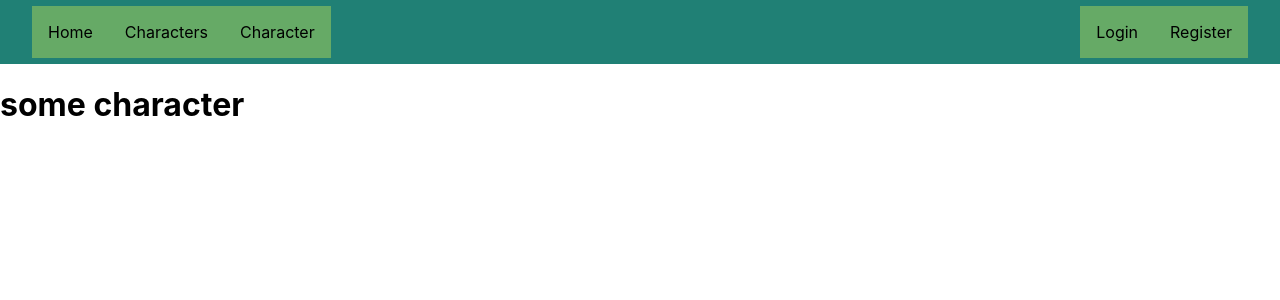
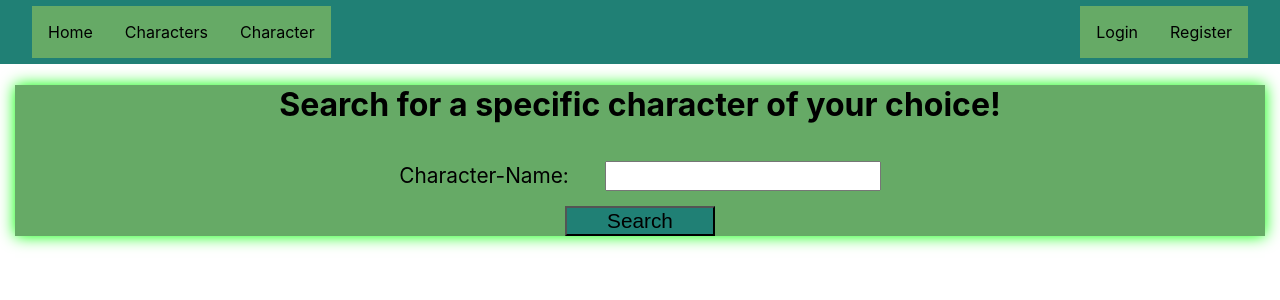
Before and after one commit to HDraba/marvel-app-react-ts, a Next.js app: page /character in a window 1280 px wide. Shown: the top 300 px of the page. Built offline with nearby package versions, Linux system fonts and the light colour scheme.

Commit message:
error loading order [name] index

```diff
--- a/components/ui/Button.module.css
+++ b/components/ui/Button.module.css
@@ -4,6 +4,7 @@
     background-color: #208075;
     cursor: pointer;
     width: 150px;
+    font-size: 1.3rem;
 }
 
 .button:focus, .button:hover {
--- a/components/ui/Card.module.css
+++ b/components/ui/Card.module.css
@@ -3,4 +3,5 @@
 .card {
     background-color: #6a6;
     box-shadow: 0 0 15px lime;
+    margin: 15px    ;
 }
--- a/package.json
+++ b/package.json
@@ -20,5 +20,8 @@
     "react": "18.2.0",
     "react-dom": "18.2.0",
     "typescript": "4.9.3"
+  },
+  "devDependencies": {
+    "@types/md5": "^2.3.2"
   }
 }
--- a/pages/auth/login.module.css
+++ b/pages/auth/login.module.css
@@ -3,11 +3,13 @@
     /* justify-content: space-between; */
     text-align: center;
     color: black;
+    font-size: 1.3rem;
 }
 
 
-.authWrapper div, .authWrapper label {
-    margin: 20px;
+.authWrapper div, .authWrapper label, .authWrapper input {
+    font-size: 1.3rem;
+    margin: 10px;
 }
 
 .authWrapper a {
--- /dev/null
+++ b/pages/character/Character.module.css
@@ -0,0 +1,11 @@
+
+.characterForm {
+    justify-content: center;
+    color: black;
+    text-align: center;
+}
+
+.characterForm label, .characterForm input {
+    margin: 15px;
+    font-size: 1.3rem;
+}
--- a/pages/character/index.tsx
+++ b/pages/character/index.tsx
@@ -1,5 +1,40 @@
+// our-domain.com/character
+
+import Router from 'next/router';
+import { FormEvent, useRef, useState, useTransition } from 'react';
+import { Button } from '../../components/ui/Button';
+import { Card } from '../../components/ui/Card';
+import styles from './Character.module.css';
+
+
+
 const Character = () => {
-  return <h1>some character</h1>
-}
 
-export default Character
+  const nameRef = useRef<HTMLInputElement>(null);
+
+  const searchButtonClickHandler = (event: FormEvent) => {
+    event.preventDefault();
+    const enteredName = nameRef.current!.value;
+
+    console.log(enteredName);
+  };
+
+  return (
+    <Card>
+      <form className={styles.characterForm}>
+        <h1>Search for a specific character of your choice!</h1>
+        <label htmlFor="Character-Name">Character-Name: </label>
+        <input
+          ref={nameRef}
+          type="text"
+          name="Character-Name"
+          id="Character-Name"
+        />
+        <br />
+        <Button onClick={searchButtonClickHandler}>Search</Button>
+      </form>
+    </Card>
+  );
+};
+
+export default Character;
```
Also changed, not shown: pages/character/[name]/index.tsx (+48 -2 lines), 1 other file (tests, documents, lock files or other folders).
